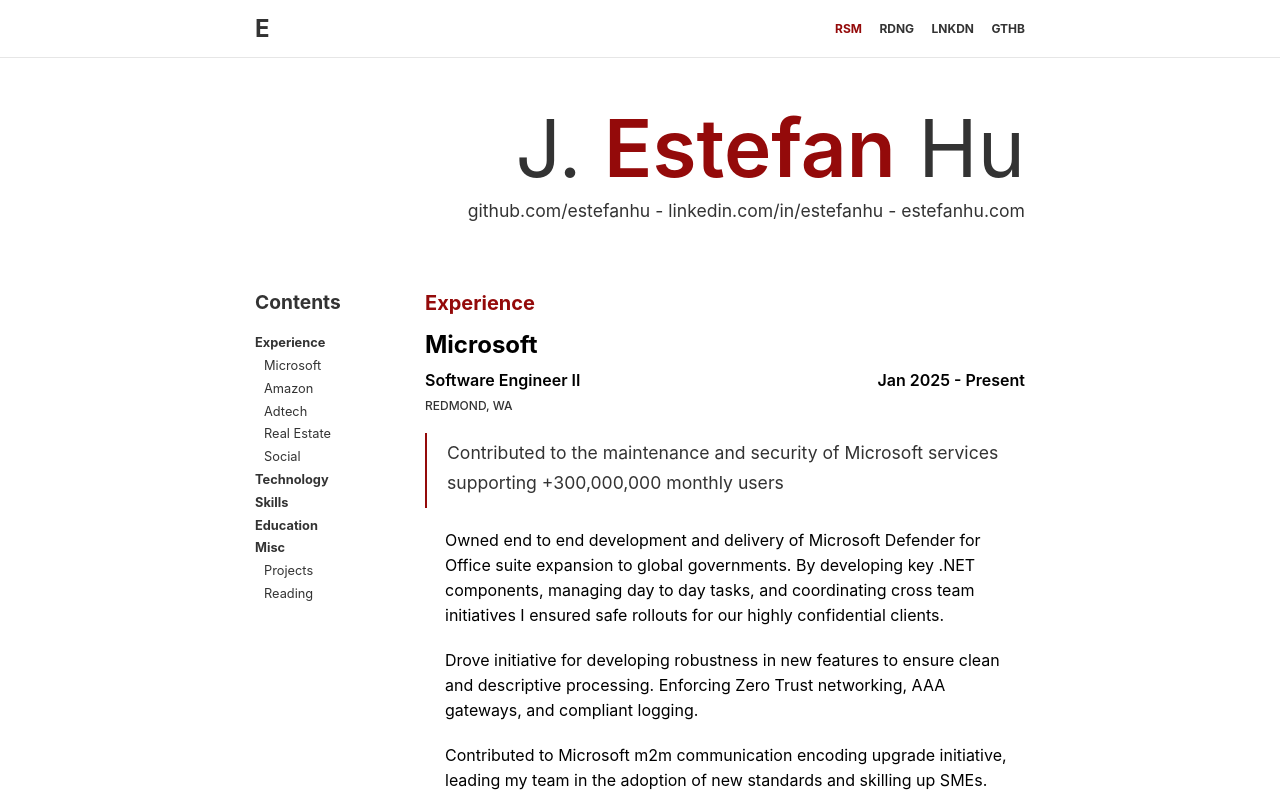
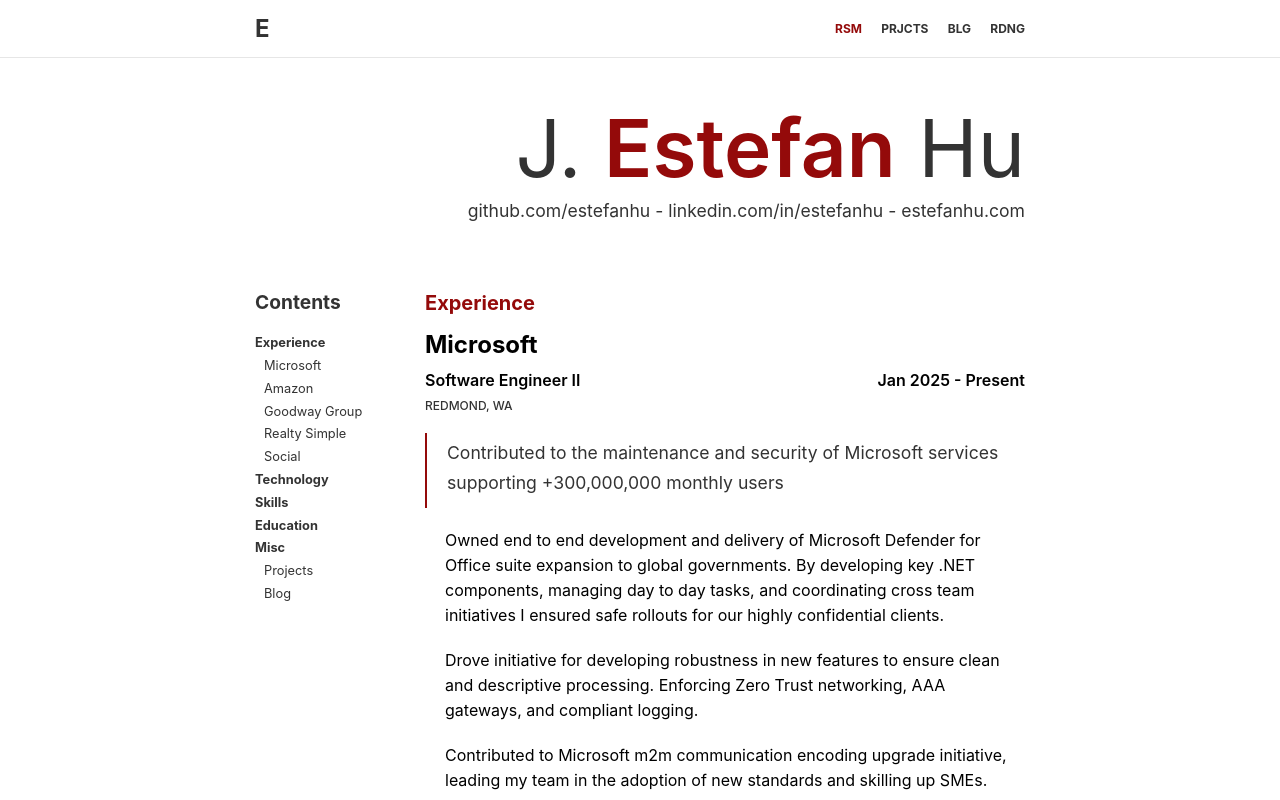
Before and after one commit to EstefanHu/EstefanHu, a Next.js app: page / in a window 1280 px wide. Shown: the top 800 px of the page. Built offline with nearby package versions, Linux system fonts and the light colour scheme.

Commit message:
updating company names and removing hard links

```diff
--- a/app/nav.tsx
+++ b/app/nav.tsx
@@ -9,17 +9,9 @@ function Nav() {
   return (
     <nav className={styles.nav}>
       <Link href="/" className={pathname === "/" ? styles.selected : ""}>rsm</Link>
+      <Link href="/prjcts" className={pathname === "/prjcts" ? styles.selected : ""}>prjcts</Link>
+      <Link href="/blg" className={pathname === "/blg" ? styles.selected : ""}>blg</Link>
       <Link href="/rdng" className={pathname === "/rdng" ? styles.selected : ""}>rdng</Link>
-      <a
-        target="_blank"
-        rel="noopener noreferrer"
-        href="https://www.linkedin.com/in/estefanhu/"
-      >lnkdn</a>
-      <a
-        target="_blank"
-        rel="noopener noreferrer"
-        href="https://www.github.com/estefanhu/"
-      >gthb</a>
     </nav>
   );
 }
--- a/app/page.tsx
+++ b/app/page.tsx
@@ -38,8 +38,8 @@ export default function Home() {
             <div className={styles.subLinks}>
               <a href="#microsoft">microsoft</a>
               <a href="#amazon">amazon</a>
-              <a href="#adtech">adtech</a>
-              <a href="#realestate">real estate</a>
+              <a href="#goodwaygroup">goodway group</a>
+              <a href="#realtysimple">realty simple</a>
               <a href="#social">social</a>
             </div>
             <a href="#technology">technology</a>
@@ -48,7 +48,7 @@ export default function Home() {
             <a href="#misc">misc</a>
             <div className={styles.subLinks}>
               <a href="#projects">projects</a>
-              <a href="#reading">reading</a>
+              <a href="#blog">blog</a>
             </div>
           </div>
         </div>
@@ -127,8 +127,8 @@ export default function Home() {
               </ul>
             </div>
 
-            <div id="adtech">
-              <h4>Ad Tech</h4>
+            <div id="goodwaygroup">
+              <h4>Goodway Group</h4>
 
               <div className={styles.info}>
                 <span>
@@ -175,8 +175,8 @@ export default function Home() {
               </ul>
             </div>
 
-            <div id="realestate">
-              <h4>Real Estate</h4>
+            <div id="realtysimple">
+              <h4>Realty Simple</h4>
 
               <div className={styles.info}>
                 <span>
@@ -252,22 +252,22 @@ export default function Home() {
               &#183; SQL &#183; Ruby
             </p>
             <p>
-              <span>tools:</span>
+              <span>tools: </span>
               .NET &#183; React &#183; Node &#183; GraphQL &#183; FastAPI &#183;
               Spring Boot
             </p>
             <p>
-              <span>databases:</span>
+              <span>databases: </span>
               Redshift &#183; PostgresSQL &#183; MySQL &#183; SQLite &#183;
               Redis &#183; MongoDB
             </p>
             <p>
-              <span>cloud services:</span>
+              <span>cloud services: </span>
               Azure &#183; AWS &#183; Vercel &#183; Heroku &#183; Firebase
               &#183; Railway
             </p>
             <p>
-              <span>devOps:</span>
+              <span>devOps: </span>
               Docker &#183; Kubernetes &#183; Linux &#183; Git &#183; Github
               &#183; CirclCI &#183; Shell
             </p>
@@ -293,14 +293,8 @@ export default function Home() {
             <div id="projects">
               <h4>Projects</h4>
             </div>
-
-            <div id="reading">
-              <h4>Reading</h4>
-              <ul>
-                <li>
-                  <a href="/rdng">My Library</a>
-                </li>
-              </ul>
+            <div id="blog">
+              <h4>Blog</h4>
             </div>
           </section>
         </div>
```
